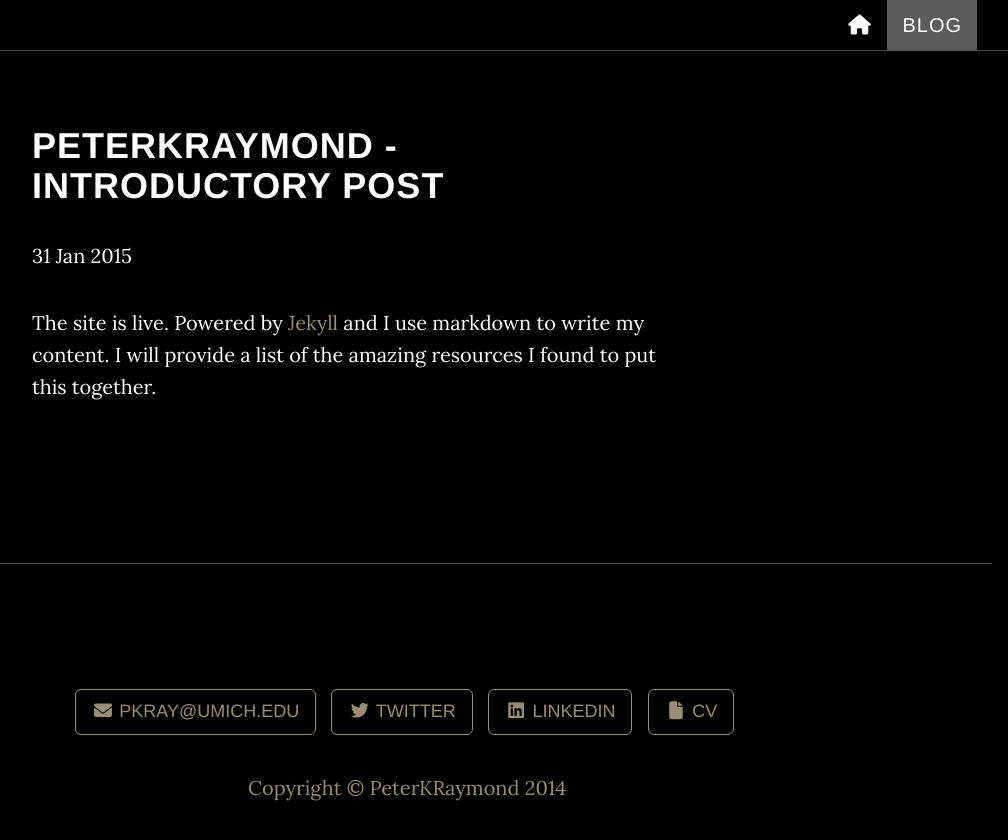
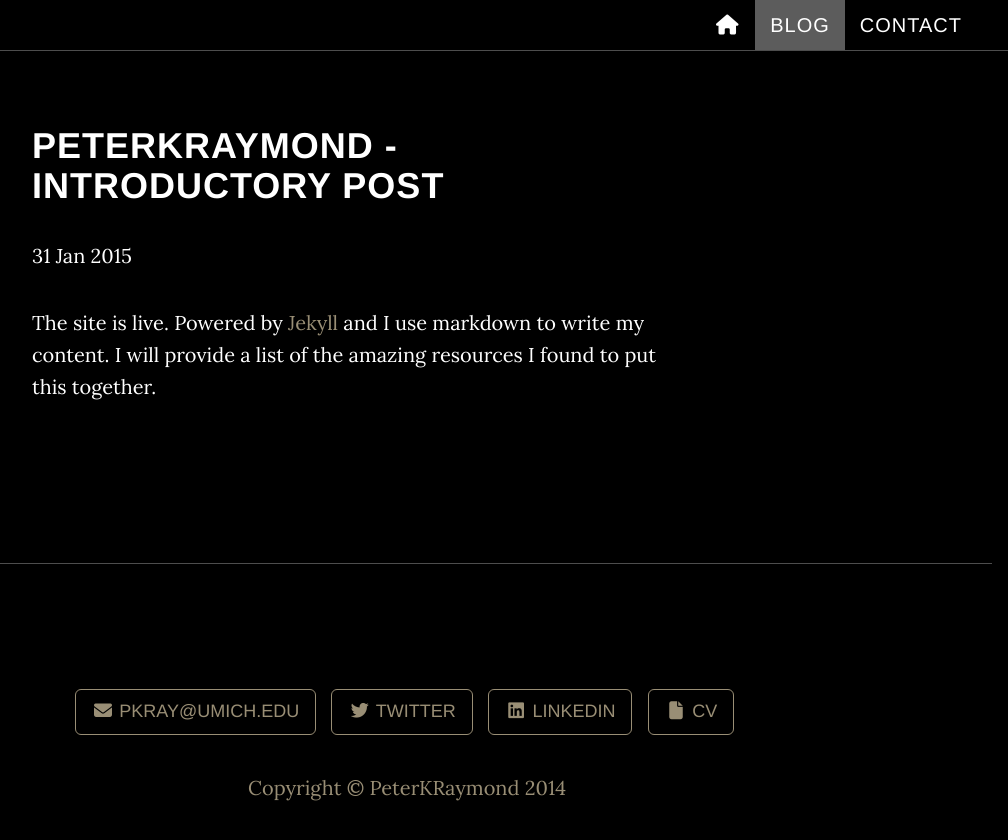
Before and after one commit to peterkraymond/peterkraymond.github.io, a Jekyll site: the page built from _posts/2015-01-31-peterkramond-site-launch.md, in a window 1280 px wide and 927 px high. Shown: the top 840 px of the window, without its empty margins (233-1241 px from the left). Built offline with Jekyll 4.4.1, drawn with Linux system fonts in a browser that asks for light colours; nearby versions of some CDN libraries; library files that are not in the unit come from our copies.

Commit message:
update layouts for header and footer

```diff
--- a/_layouts/default_blog.html
+++ b/_layouts/default_blog.html
@@ -72,7 +72,7 @@
                         <a class="page-scroll active" href="#blog">Blog</a>
                     </li>
                     <li>
-                        <a class="page-scroll hidden" href="#contact">Contact</a>
+                        <a class="page-scroll" href="/#contact">Contact</a>
                     </li>
                 </ul>
             </div>
```
